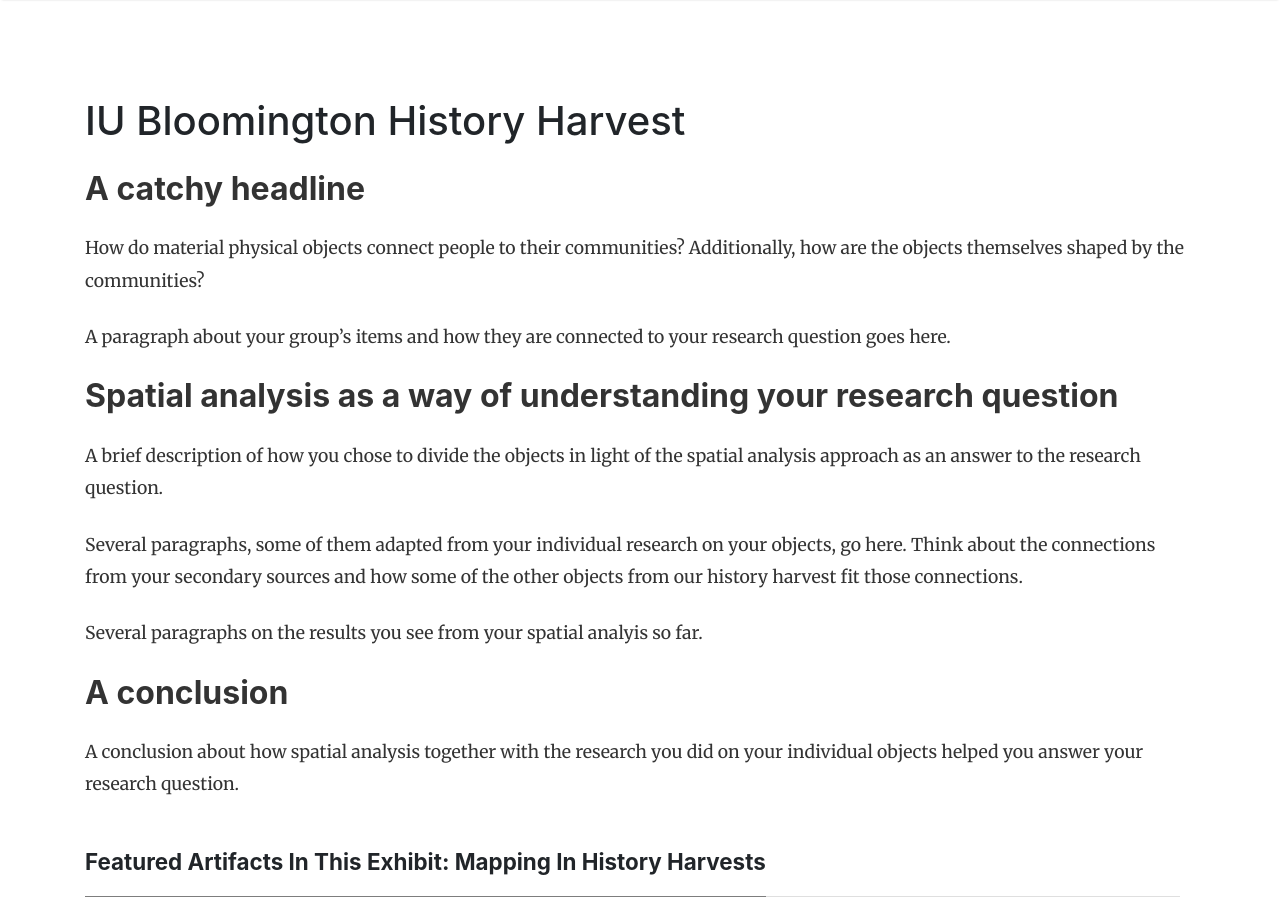
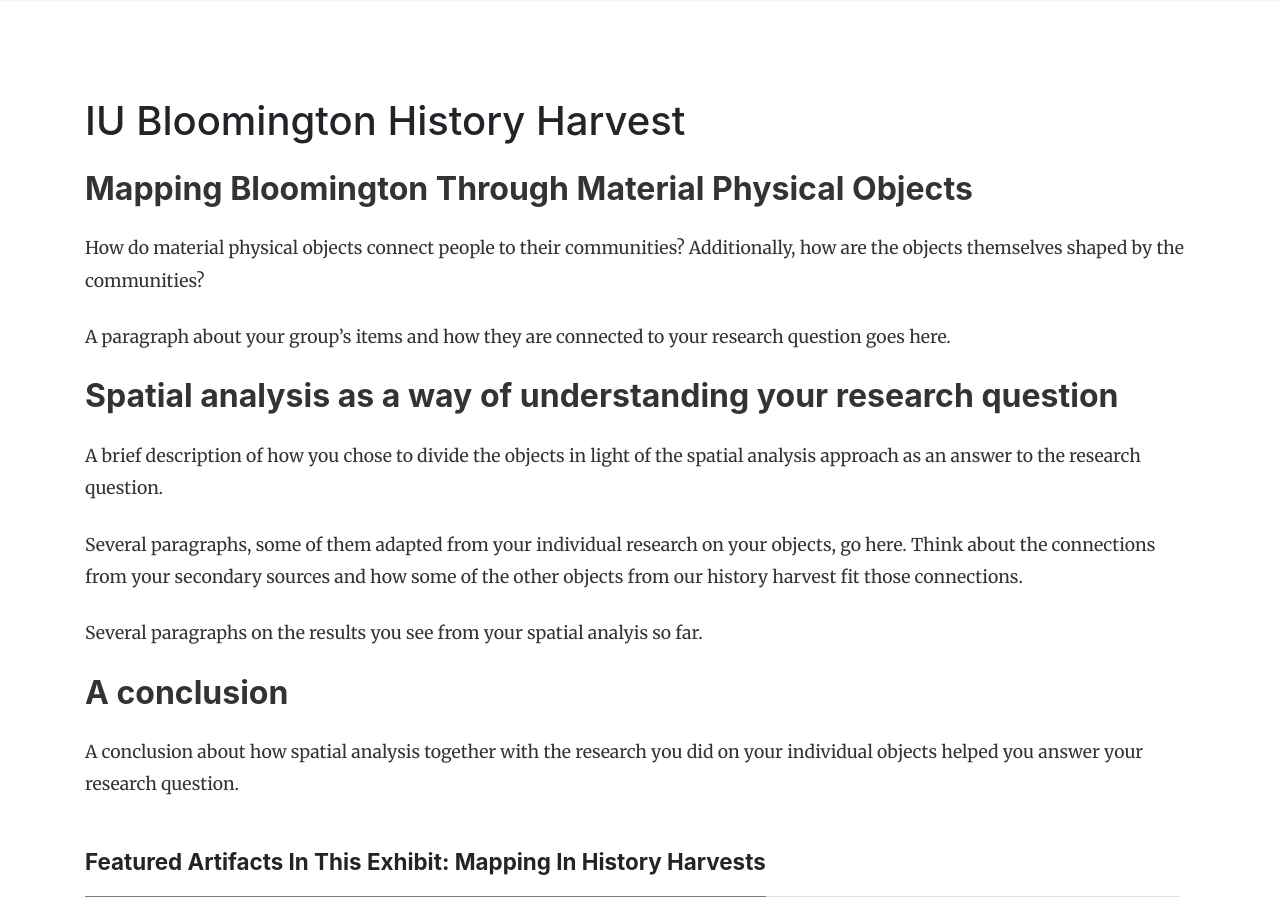
Before and after one commit to H301HistoryHarvest/H301HistoryHarvest, a Jekyll site: the page built from _stories/Mapping.md, in a window 1280 px wide and 900 px high. Built offline with Jekyll 4.4.1, drawn with Linux system fonts in a browser that asks for light colours; nearby versions of some CDN libraries; comment, search, counter and statistics services are not loaded.

Commit message:
Update Mapping.md

```diff
--- a/_stories/Mapping.md
+++ b/_stories/Mapping.md
@@ -15,7 +15,7 @@ selecteditems:
  - 2019-10-10-0003
 ---
 
-## A catchy headline
+## Mapping Bloomington Through Material Physical Objects
 
 How do material physical objects connect people to their communities? Additionally, how are the objects themselves shaped by the communities?
 
```
